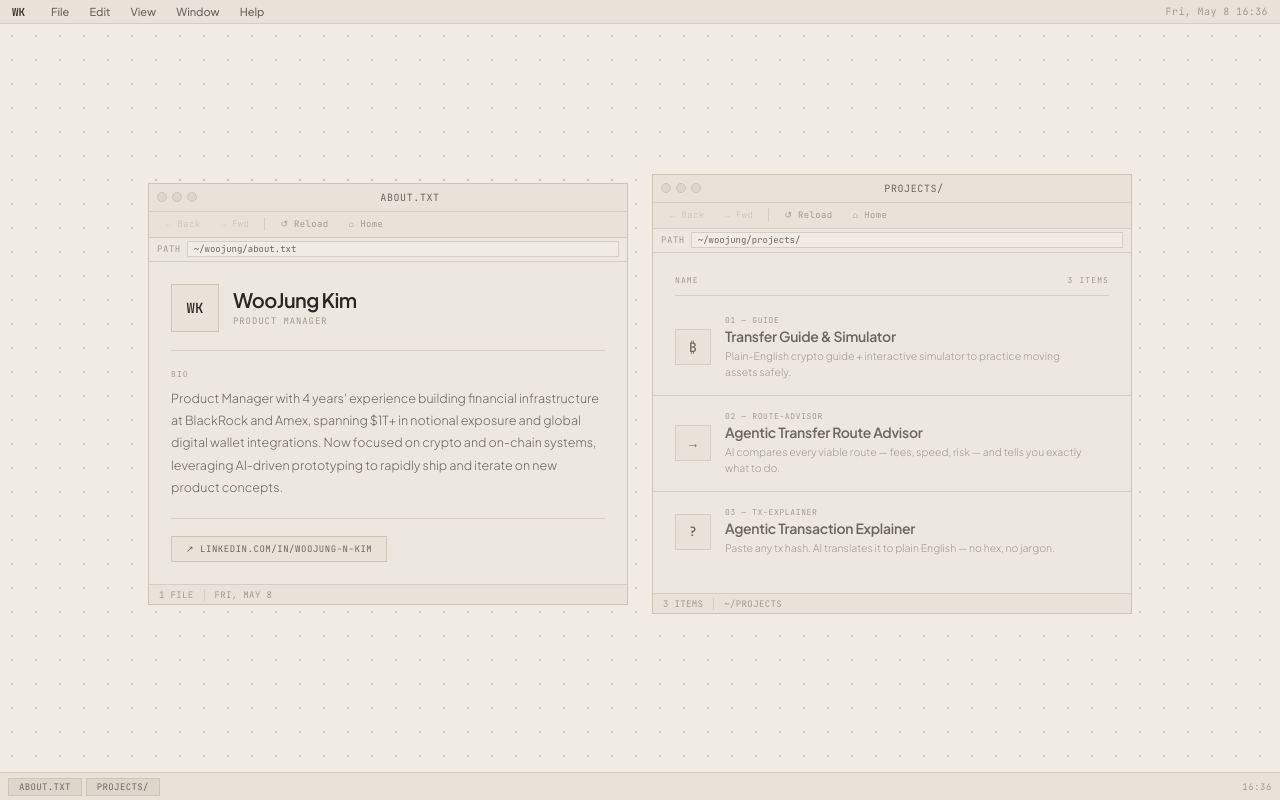
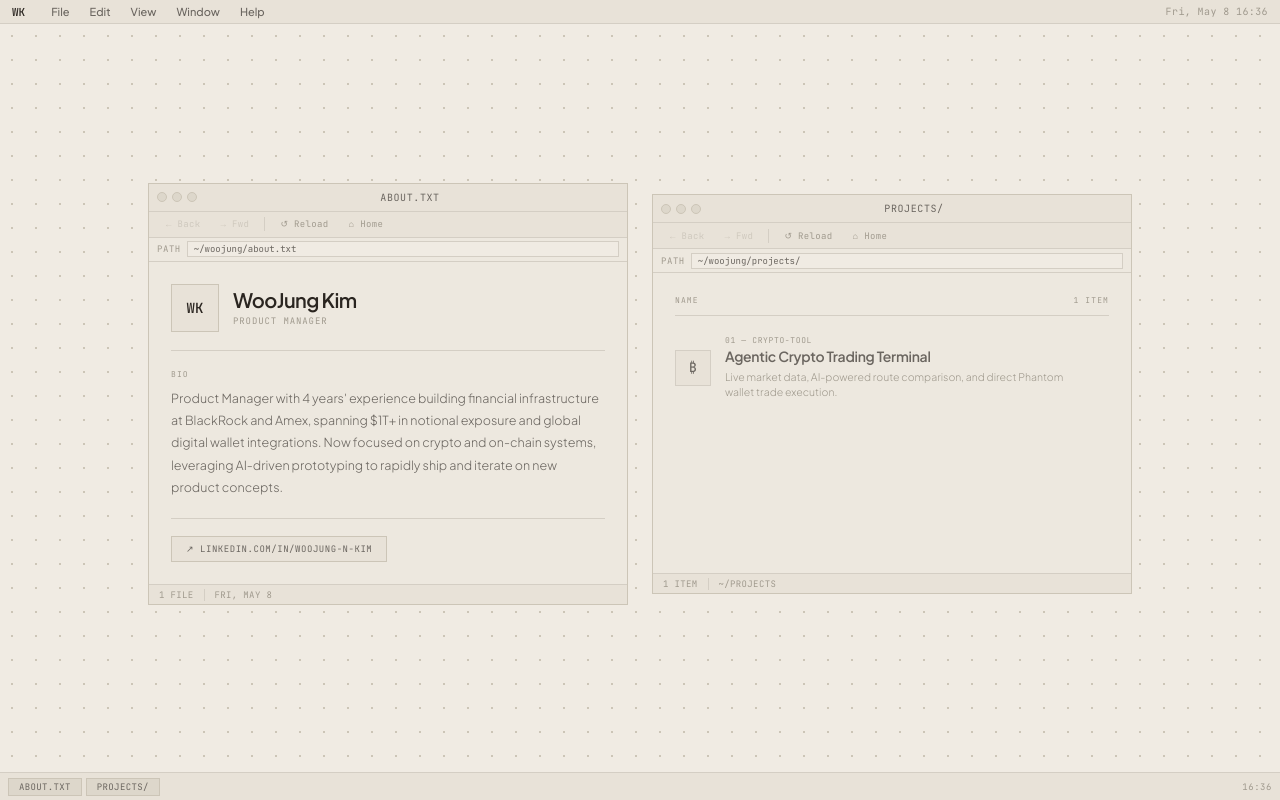
Before and after one commit to nickkim1233-creator/nickkim1233-creator.github.io, a website: page index.html in a window 1280 px wide. Drawn offline with Linux system fonts and the light colour scheme.

Commit message:
Update index.html

```diff
--- a/index.html
+++ b/index.html
@@ -8,17 +8,9 @@
 <link href="https://fonts.googleapis.com/css2?family=Plus+Jakarta+Sans:wght@300;400;500;600&family=JetBrains+Mono:wght@300;400;500&display=swap" rel="stylesheet"/>
 <style>
 :root {
-  --cream:   #f0ebe3;
-  --p0:      #ede8df;
-  --p1:      #e8e2d8;
-  --p2:      #ddd7cb;
-  --p3:      #ccc5b7;
-  --rule:    #d4cec4;
-  --dim:     #a09a8e;
-  --mid:     #6b6660;
-  --ink:     #2a2520;
-  --sans:    'Plus Jakarta Sans', sans-serif;
-  --mono:    'JetBrains Mono', monospace;
+  --cream:#f0ebe3;--p0:#ede8df;--p1:#e8e2d8;--p2:#ddd7cb;--p3:#ccc5b7;
+  --rule:#d4cec4;--dim:#a09a8e;--mid:#6b6660;--ink:#2a2520;
+  --sans:'Plus Jakarta Sans',sans-serif;--mono:'JetBrains Mono',monospace;
 }
 *,*::before,*::after{box-sizing:border-box;margin:0;padding:0;}
 html,body{height:100%;}
@@ -30,15 +22,12 @@ body{
   display:flex;flex-direction:column;
   overflow:hidden;
 }
-/* ── MENUBAR ── */
-.mbar{height:24px;background:var(--p1);border-bottom:1px solid var(--rule);display:flex;align-items:center;padding:0 12px;gap:0;flex-shrink:0;z-index:50;}
-.mbar-logo{font-family:var(--mono);font-size:11px;font-weight:500;color:var(--ink);letter-spacing:-.01em;margin-right:16px;}
+.mbar{height:24px;background:var(--p1);border-bottom:1px solid var(--rule);display:flex;align-items:center;padding:0 12px;flex-shrink:0;z-index:50;}
+.mbar-logo{font-family:var(--mono);font-size:11px;font-weight:500;color:var(--ink);margin-right:16px;}
 .mbar-item{font-family:var(--sans);font-size:11px;font-weight:500;color:var(--mid);padding:0 10px;height:100%;display:flex;align-items:center;cursor:default;transition:background .1s,color .1s;}
 .mbar-item:hover{background:var(--ink);color:var(--p0);}
 .mbar-r{margin-left:auto;font-family:var(--mono);font-size:10px;color:var(--dim);letter-spacing:.04em;}
-/* ── DESKTOP ── */
 .desktop{flex:1;display:flex;align-items:center;justify-content:center;gap:24px;padding:36px 48px 44px;overflow:hidden;}
-/* ── WINDOW ── */
 .win{background:var(--p0);border:1px solid var(--p3);width:480px;flex-shrink:0;display:flex;flex-direction:column;animation:winIn .22s cubic-bezier(.4,0,.2,1) both;}
 .win:nth-child(2){animation-delay:.07s;}
 @keyframes winIn{from{opacity:0;transform:translateY(8px);}to{opacity:1;transform:translateY(0);}}
@@ -48,21 +37,17 @@ body{
 .dot{width:10px;height:10px;border-radius:50%;border:1px solid var(--p3);background:var(--p2);}
 .win-title{flex:1;text-align:center;font-family:var(--mono);font-size:10px;color:var(--mid);letter-spacing:.06em;text-transform:uppercase;}
 .win-tools{height:26px;background:var(--p1);border-bottom:1px solid var(--rule);display:flex;align-items:center;padding:0 8px;gap:2px;flex-shrink:0;}
-.tbtn{height:18px;padding:0 8px;background:none;border:1px solid transparent;font-family:var(--mono);font-size:9px;color:var(--dim);display:flex;align-items:center;cursor:pointer;letter-spacing:.04em;transition:border-color .1s,background .1s,color .1s;white-space:nowrap;}
+.tbtn{height:18px;padding:0 8px;background:none;border:1px solid transparent;font-family:var(--mono);font-size:9px;color:var(--dim);display:flex;align-items:center;cursor:pointer;letter-spacing:.04em;transition:border-color .1s,background .1s,color .1s;}
 .tbtn:hover{border-color:var(--rule);background:var(--p2);color:var(--ink);}
 .tbtn.off{opacity:.35;pointer-events:none;}
 .tsep{width:1px;height:14px;background:var(--rule);margin:0 4px;}
 .win-addr{height:24px;background:var(--p0);border-bottom:1px solid var(--rule);display:flex;align-items:center;padding:0 8px;gap:6px;flex-shrink:0;}
-.albl{font-family:var(--mono);font-size:9px;color:var(--dim);letter-spacing:.06em;text-transform:uppercase;white-space:nowrap;}
-.apath{flex:1;font-family:var(--mono);font-size:9px;color:var(--mid);background:var(--cream);border:1px solid var(--rule);padding:1px 6px;height:16px;display:flex;align-items:center;overflow:hidden;text-overflow:ellipsis;white-space:nowrap;}
+.albl{font-family:var(--mono);font-size:9px;color:var(--dim);letter-spacing:.06em;text-transform:uppercase;}
+.apath{flex:1;font-family:var(--mono);font-size:9px;color:var(--mid);background:var(--cream);border:1px solid var(--rule);padding:1px 6px;height:16px;display:flex;align-items:center;}
 .win-body{flex:1;padding:22px;background:var(--p0);overflow-y:auto;min-height:300px;}
-.win-body::-webkit-scrollbar{width:8px;}
-.win-body::-webkit-scrollbar-track{background:var(--p0);}
-.win-body::-webkit-scrollbar-thumb{background:var(--rule);}
-.win-sbar{height:20px;background:var(--p1);border-top:1px solid var(--rule);display:flex;align-items:center;padding:0 10px;gap:0;flex-shrink:0;}
+.win-sbar{height:20px;background:var(--p1);border-top:1px solid var(--rule);display:flex;align-items:center;padding:0 10px;flex-shrink:0;}
 .sseg{font-family:var(--mono);font-size:9px;color:var(--dim);letter-spacing:.04em;text-transform:uppercase;}
 .sseg+.sseg{border-left:1px solid var(--rule);margin-left:10px;padding-left:10px;}
-/* ── BIO CONTENT ── */
 .bio-top{display:flex;align-items:center;gap:14px;padding-bottom:18px;border-bottom:1px solid var(--rule);margin-bottom:18px;}
 .bio-av{width:48px;height:48px;border:1px solid var(--p3);background:var(--p1);display:flex;align-items:center;justify-content:center;font-family:var(--mono);font-size:14px;font-weight:500;color:var(--ink);flex-shrink:0;}
 .bio-name{font-family:var(--sans);font-size:20px;font-weight:600;color:var(--ink);letter-spacing:-.03em;line-height:1.1;}
@@ -72,7 +57,6 @@ body{
 .bio-lw{padding-top:16px;border-top:1px solid var(--rule);}
 .bio-lnk{display:inline-flex;align-items:center;gap:7px;font-family:var(--mono);font-size:9px;letter-spacing:.06em;color:var(--mid);text-decoration:none;border:1px solid var(--p3);padding:6px 14px;background:var(--p1);transition:background .15s,border-color .15s,color .15s;text-transform:uppercase;}
 .bio-lnk:hover{background:var(--ink);border-color:var(--ink);color:var(--p0);}
-/* ── PROJECTS CONTENT ── */
 .ph{font-family:var(--mono);font-size:8px;letter-spacing:.14em;text-transform:uppercase;color:var(--dim);padding-bottom:10px;border-bottom:1px solid var(--rule);margin-bottom:4px;display:flex;justify-content:space-between;}
 .pr{display:flex;align-items:center;gap:14px;padding:15px 0;border-bottom:1px solid var(--rule);text-decoration:none;color:inherit;transition:background .12s;margin:0 -22px;padding-left:22px;padding-right:22px;}
 .pr:last-child{border-bottom:none;}
@@ -87,11 +71,9 @@ body{
 .pr-title{font-family:var(--sans);font-size:14px;font-weight:600;color:var(--mid);letter-spacing:-.02em;line-height:1.25;margin-bottom:3px;transition:color .12s;}
 .pr-desc{font-family:var(--sans);font-size:10.5px;font-weight:300;color:var(--dim);line-height:1.5;}
 .pr-arrow{font-family:var(--mono);font-size:14px;color:var(--mid);flex-shrink:0;opacity:0;transition:opacity .12s;}
-/* ── TASKBAR ── */
 .tbar{height:28px;background:var(--p1);border-top:1px solid var(--rule);display:flex;align-items:center;padding:0 8px;gap:4px;flex-shrink:0;}
 .tpill{height:18px;padding:0 10px;background:var(--p2);border:1px solid var(--p3);font-family:var(--mono);font-size:9px;color:var(--mid);display:flex;align-items:center;text-transform:uppercase;letter-spacing:.04em;cursor:default;}
 .tr{margin-left:auto;font-family:var(--mono);font-size:9px;color:var(--dim);letter-spacing:.06em;}
-/* ── RESPONSIVE ── */
 @media(max-width:1060px){.desktop{gap:16px;padding:24px 20px 44px;}.win{width:420px;}}
 @media(max-width:880px){.desktop{flex-direction:column;align-items:center;overflow-y:auto;padding:20px 16px 44px;}.win{width:100%;max-width:520px;}body{overflow:hidden auto;}}
 </style>
@@ -104,7 +86,6 @@ body{
 </div>
 <div class="desktop">
 
-  <!-- WINDOW 1: ABOUT -->
   <div class="win" id="w1">
     <div class="win-tb" id="tb1">
       <div class="dots"><div class="dot"></div><div class="dot"></div><div class="dot"></div></div>
@@ -129,7 +110,6 @@ body{
     <div class="win-sbar"><span class="sseg">1 file</span><span class="sseg" id="bd"></span></div>
   </div>
 
-  <!-- WINDOW 2: PROJECTS -->
   <div class="win" id="w2">
     <div class="win-tb" id="tb2">
       <div class="dots"><div class="dot"></div><div class="dot"></div><div class="dot"></div></div>
@@ -141,36 +121,18 @@ body{
     </div>
     <div class="win-addr"><span class="albl">Path</span><div class="apath">~/woojung/projects/</div></div>
     <div class="win-body">
-      <div class="ph"><span>Name</span><span>3 items</span></div>
-      <a class="pr" href="/guide">
+      <div class="ph"><span>Name</span><span>1 item</span></div>
+      <a class="pr" href="/crypto-tool">
         <div class="pr-icon"><div class="pr-glyph">₿</div></div>
         <div class="pr-body">
-          <div class="pr-meta">01 — guide</div>
-          <div class="pr-title">Transfer Guide &amp; Simulator</div>
-          <div class="pr-desc">Plain-English crypto guide + interactive simulator to practice moving assets safely.</div>
-        </div>
-        <div class="pr-arrow">→</div>
-      </a>
-      <a class="pr" href="/route-advisor">
-        <div class="pr-icon"><div class="pr-glyph">→</div></div>
-        <div class="pr-body">
-          <div class="pr-meta">02 — route-advisor</div>
-          <div class="pr-title">Agentic Transfer Route Advisor</div>
-          <div class="pr-desc">AI compares every viable route — fees, speed, risk — and tells you exactly what to do.</div>
-        </div>
-        <div class="pr-arrow">→</div>
-      </a>
-      <a class="pr" href="/tx-explainer">
-        <div class="pr-icon"><div class="pr-glyph">?</div></div>
-        <div class="pr-body">
-          <div class="pr-meta">03 — tx-explainer</div>
-          <div class="pr-title">Agentic Transaction Explainer</div>
-          <div class="pr-desc">Paste any tx hash. AI translates it to plain English — no hex, no jargon.</div>
+          <div class="pr-meta">01 — crypto-tool</div>
+          <div class="pr-title">Agentic Crypto Trading Terminal</div>
+          <div class="pr-desc">Live market data, AI-powered route comparison, and direct Phantom wallet trade execution.</div>
         </div>
         <div class="pr-arrow">→</div>
       </a>
     </div>
-    <div class="win-sbar"><span class="sseg">3 items</span><span class="sseg">~/projects</span></div>
+    <div class="win-sbar"><span class="sseg">1 item</span><span class="sseg">~/projects</span></div>
   </div>
 
 </div>
```
